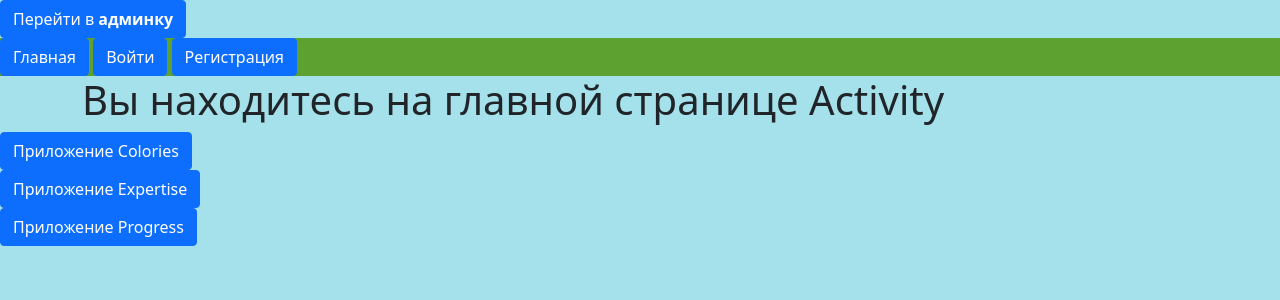
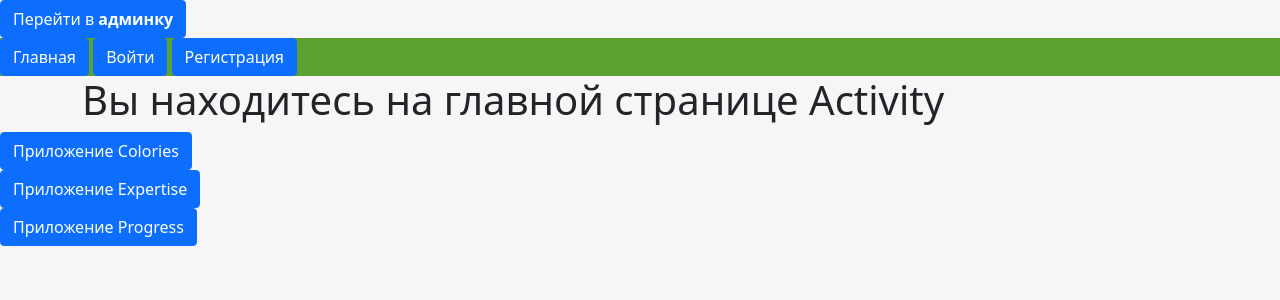
Before and after one commit to Karielka/Fitnes_app, a Django app: page /activity/ in a window 1280 px wide. Shown: the top 300 px of the page. Run offline with Django 5.2, Linux system fonts and the light colour scheme; some libraries are stand-ins or nearby versions.

Commit message:
Update styles.css

```diff
--- a/Fitnes/Main/static/main/css/styles.css
+++ b/Fitnes/Main/static/main/css/styles.css
@@ -1,5 +1,5 @@
 body {
-    background-color: rgba(164, 225, 234, 0.994);
+    background-color: #f6f6f6;
 }
 
 header {
```
